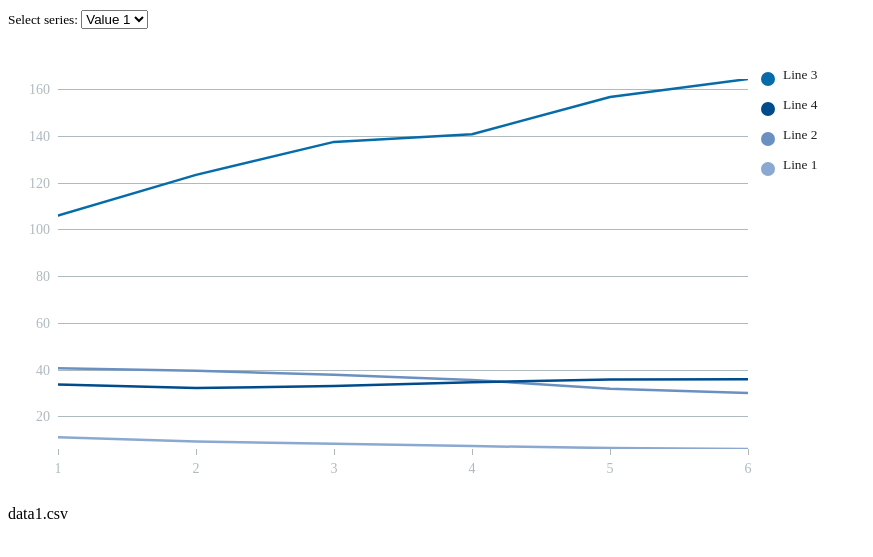
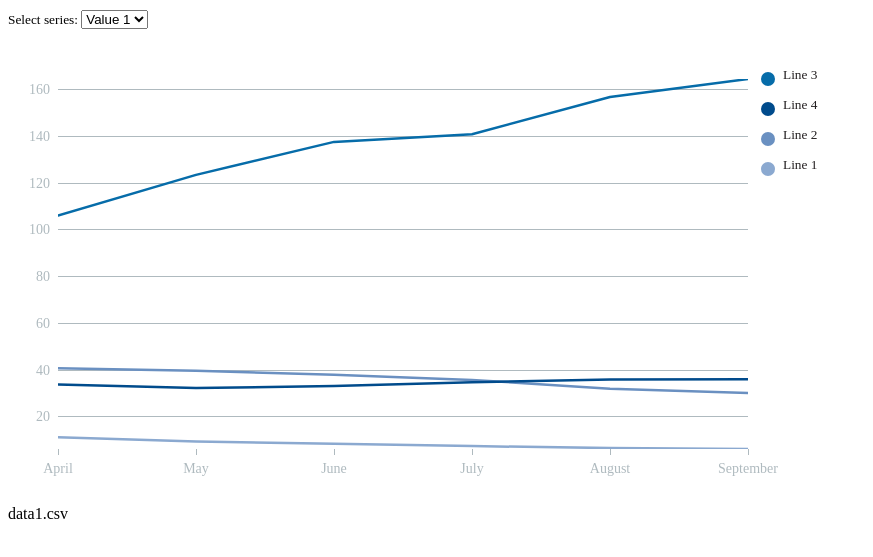
Before and after one commit to val2018/batting-avg, a plain HTML site: page index.html in a window 1280 px wide. Shown: the part 89-646 px from the top of the page, without its empty margins (0-873 px from the left). Drawn offline with nearby package versions, Linux system fonts and the light colour scheme; a web font is replaced by a local one.

Commit message:
months appear for entire x range, but mousing over causes d3 array errors

```diff
--- a/index.html
+++ b/index.html
@@ -140,22 +140,22 @@
 //            TODO: change to switch statement
             function transformDate(dateOriginal) {
                 if (dateOriginal == "April"){
-                    return 1;
+                    return "April";
                 }
                 if (dateOriginal == "May"){
-                    return 2;
+                    return "May";
                 }
                 if (dateOriginal == "June"){
-                    return 3;
+                    return "June";
                 }
                 if (dateOriginal == "July"){
-                    return 4;
+                    return "July";
                 }
                 if (dateOriginal == "August"){
-                    return 5;
+                    return "August";
                 }
                 if (dateOriginal == "September"){
-                    return 6;
+                    return "September";
                 }
 
             }
@@ -164,12 +164,15 @@
 
             //setup the x and y scales
 //            var x = d3.time.scale()
-            var x = d3.scale.linear()
-                    .domain([
-                        d3.min(linedata, function(c) { return d3.min(c.values, function(v) { return v.date; }); }),
-                        d3.max(linedata, function(c) { return d3.max(c.values, function(v) { return v.date; }); })
-                    ])
-                    .range([0, width]);
+//            var x = d3.scale.linear()
+//                    .domain([
+//                        d3.min(linedata, function(c) { return d3.min(c.values, function(v) { return v.date; }); }),
+//                        d3.max(linedata, function(c) { return d3.max(c.values, function(v) { return v.date; }); })
+//                    ])
+//                    .range([0, width]);
+            var x = d3.scale.ordinal()
+                    .domain(['April', 'May', 'June', 'July', 'August', 'September'])
+                    .rangePoints([0, width]);
 
             var y = d3.scale.linear()
                     .domain([
```
